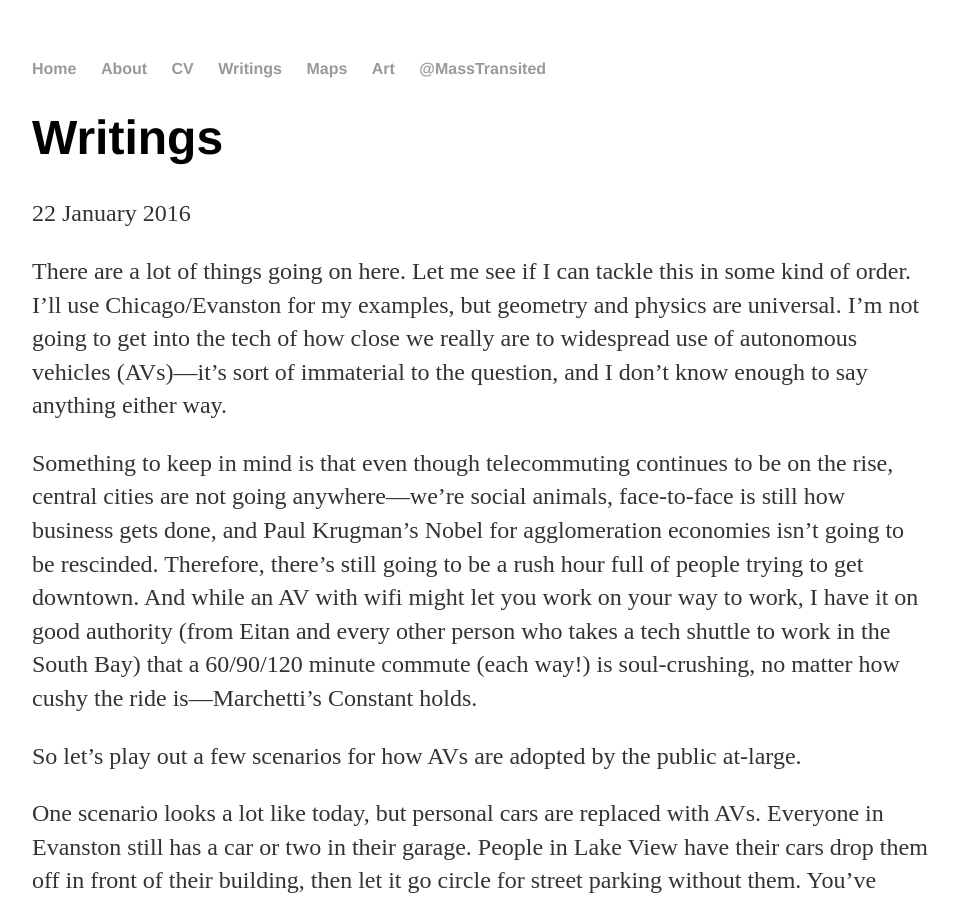
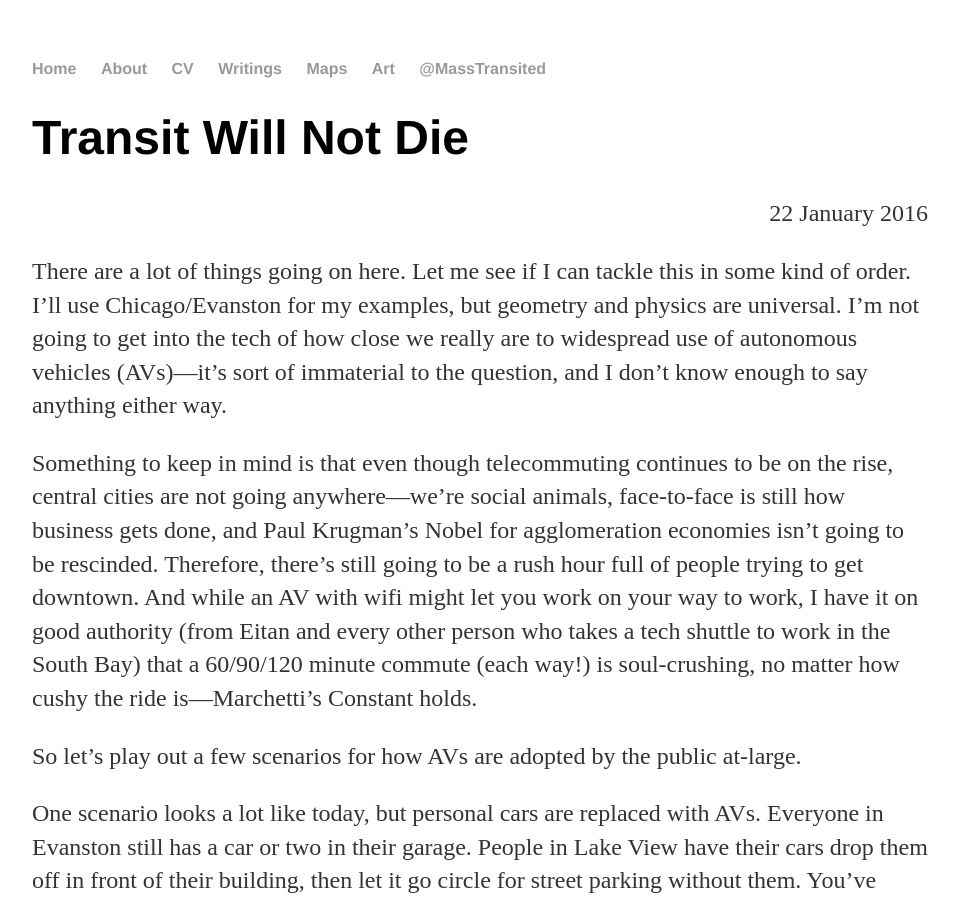
Before and after one commit to transited/transited.github.io, a Jekyll site: the page built from transit-will-not-die.html, in a window 1280 px wide and 900 px high. Shown: the whole window, without its empty margins (160-1119 px from the left). Built offline with Jekyll 4.4.1, drawn with Linux system fonts in a browser that asks for light colours.

Commit message:
Update transit-will-not-die.html

```diff
--- a/transit-will-not-die.html
+++ b/transit-will-not-die.html
@@ -1,11 +1,11 @@
 ---
 layout: default
-title: Writings
+title: Transit Will Not Die
 ---
 
 <div class="blurb">
-  <h1>Writings</h1>
-  <p>22 January 2016</p>
+  <h1>Transit Will Not Die</h1>
+  <p align=right>22 January 2016</p>
 <p>There are a lot of things going on here. Let me see if I can tackle this in some kind of order. I’ll use Chicago/Evanston for my examples, but geometry and physics are universal. I’m not going to get into the tech of how close we really are to widespread use of autonomous vehicles (AVs)—it’s sort of immaterial to the question, and I don’t know enough to say anything either way.</p>
 <p>Something to keep in mind is that even though telecommuting continues to be on the rise, central cities are not going anywhere—we’re social animals, face-to-face is still how business gets done, and Paul Krugman’s Nobel for agglomeration economies isn’t going to be rescinded. Therefore, there’s still going to be a rush hour full of people trying to get downtown. And while an AV with wifi might let you work on your way to work, I have it on good authority (from Eitan and every other person who takes a tech shuttle to work in the South Bay) that a 60/90/120 minute commute (each way!) is soul-crushing, no matter how cushy the ride is—Marchetti’s Constant holds.</p>
 <p>So let’s play out a few scenarios for how AVs are adopted by the public at-large.</p>
```
